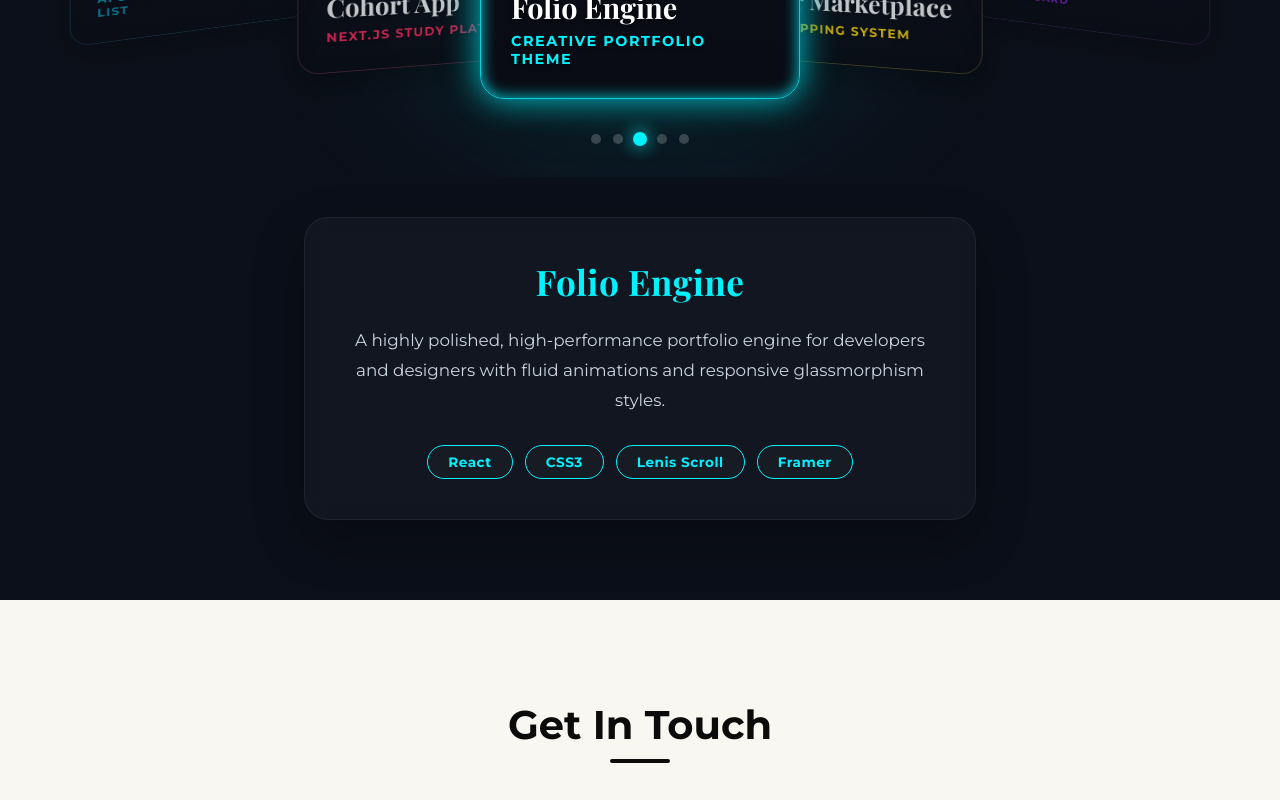
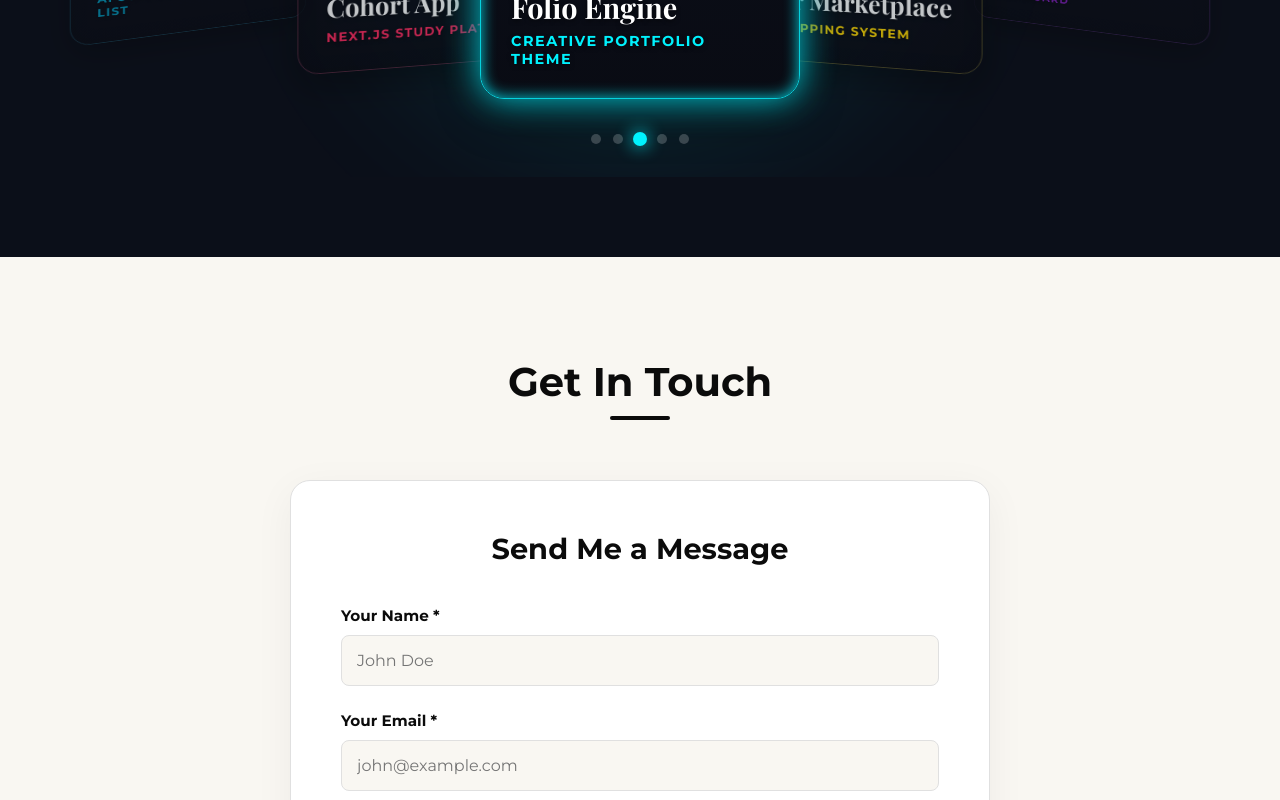
Before and after one commit to SahanAdithya/My-portfolio, a React (Create React App) app: page / in a window 1280 px wide. Shown: the part 2453-3253 px from the top of the page. Built offline with nearby package versions, Linux system fonts and the light colour scheme; a web font is replaced by a local one.

Commit message:
Update App.js

```diff
--- a/src/App.js
+++ b/src/App.js
@@ -417,24 +417,6 @@ function App() {
           </div>
         </div>
 
-        {/* Detailed Info Pane for the Active Project */}
-        <div className="active-project-details-lux">
-          <div className="project-detail-content">
-            <h3 style={{ color: activeProject.color }}>{activeProject.title}</h3>
-            <p className="project-detail-description">{activeProject.description}</p>
-            <div className="project-detail-tech">
-              {activeProject.tech.map((tag) => (
-                <span
-                  key={tag}
-                  className="tech-badge"
-                  style={{ borderColor: activeProject.color, color: activeProject.color }}
-                >
-                  {tag}
-                </span>
-              ))}
-            </div>
-          </div>
-        </div>
       </section>
 
       {/* --- CONTACT SECTION --- */}
```
